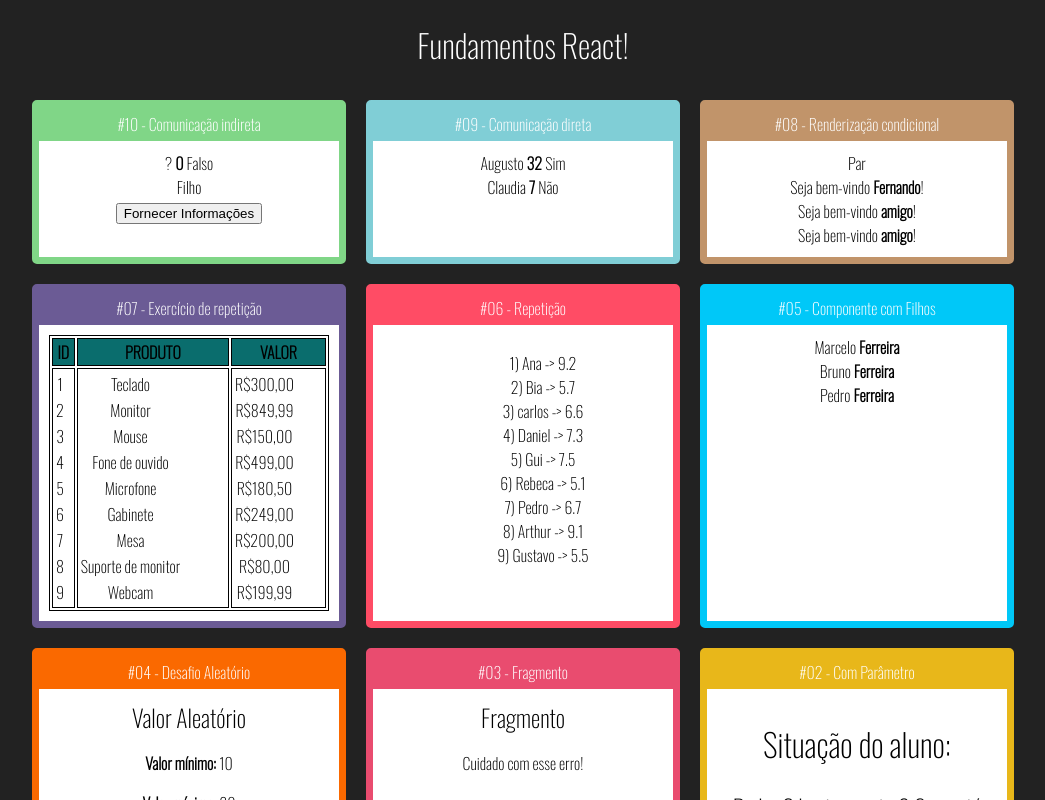
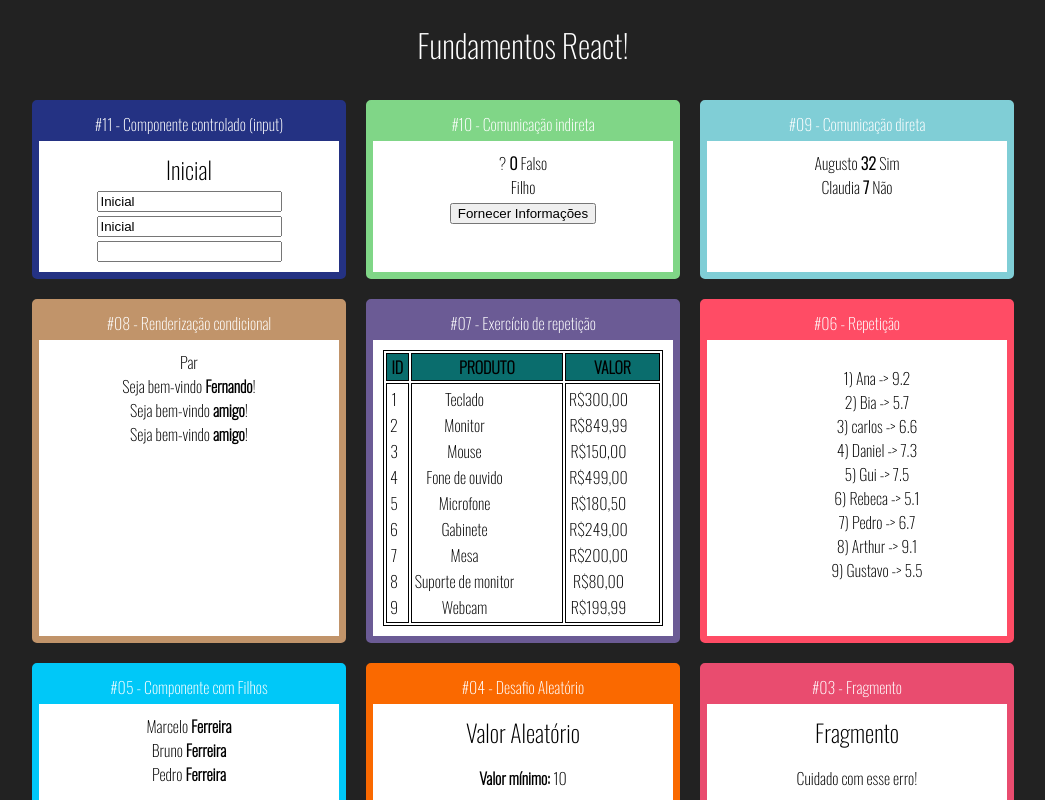
Before and after one commit to manoelmachado/react-redux, a React (Create React App) app in the folder fundamentos-react/: page / in a window 1280 px wide. Shown: the top 800 px of the page, without its empty margins (117-1162 px from the left). Built offline with nearby package versions, Linux system fonts and the light colour scheme.

Commit message:
componentes controlados e não controlados

```diff
--- a/fundamentos-react/src/App.jsx
+++ b/fundamentos-react/src/App.jsx
@@ -1,6 +1,7 @@
 import "./App.css";
 import React from "react";
 
+import Input from "./componentes/formulario/Input";
 import IndiretaPai from "./componentes/comunicacao/IndiretaPai";
 import DiretaPai from "./componentes/comunicacao/DiretaPai";
 import UsuarioInfo from "./componentes/condicional/UsuarioInfo";
@@ -19,6 +20,10 @@
   <div className="App">
     <h1>Fundamentos React!</h1>
     <div className="Cards">
+      <Card titulo="#11 - Componente controlado (input)" color="#243283">
+        <Input />
+      </Card>
+
       <Card titulo="#10 - Comunicação indireta" color="#80d687">
         <IndiretaPai />
       </Card>
--- /dev/null
+++ b/fundamentos-react/src/componentes/formulario/Input.jsx
@@ -0,0 +1,17 @@
+import React, {useState} from "react";
+
+export default props => {
+    const [valor, setValor] = useState('Inicial')
+
+    function quandoMudar(e) {
+        setValor(e.target.value)
+    }
+    return (
+        <div>
+            <h2>{valor}</h2>
+            <input value={valor} onChange={quandoMudar}/>
+            <input value={valor} readOnly/>
+            <input value={undefined} />
+        </div>
+    )
+}
```
